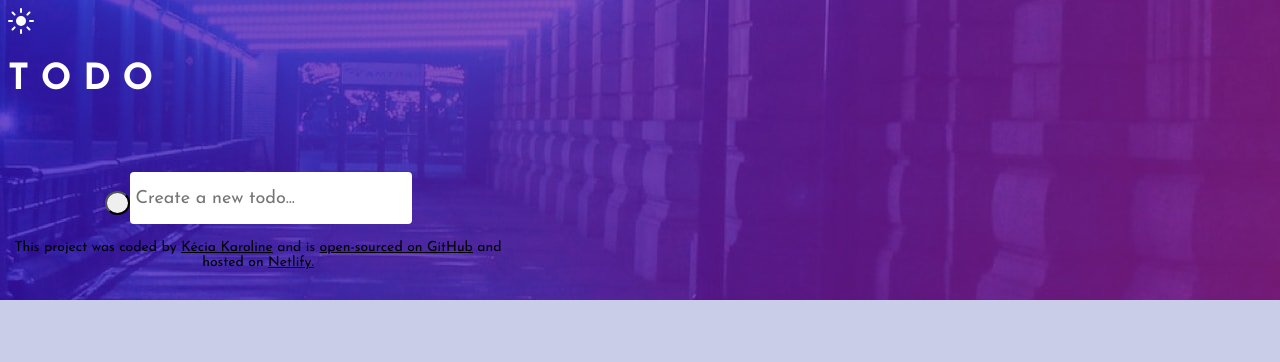
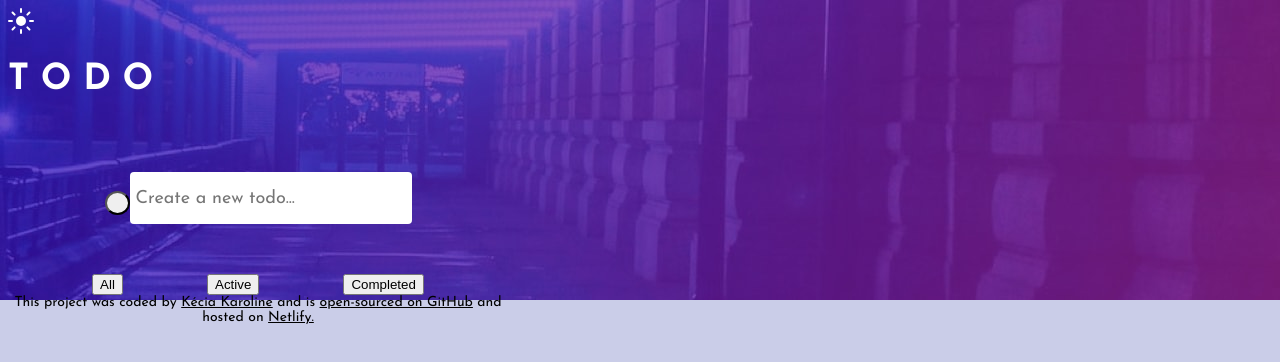
Before and after one commit to keciakaroline/todo-app, a React (Create React App) app: page / in a window 1280 px wide. Shown: the top 362 px of the page. Built offline with nearby package versions, Linux system fonts and the light colour scheme.

Commit message:
Added filter state & conditions

```diff
--- a/src/App.js
+++ b/src/App.js
@@ -1,4 +1,4 @@
-import React, { useState } from "react";
+import React, { useState, useEffect } from "react";
 import Header from "./components/Header";
 import Footer from "./components/Footer";
 import Form from "./components/Form";
@@ -7,9 +7,31 @@ import FilterTodo from "./components/FilterTodo";
 import "./App.css";
 
 function App() {
+  // use state
   const [inputText, setinputText] = useState("");
   const [todos, setTodos] = useState([]);
-  const [status, setStatus] = useState("All");
+  const [status, setStatus] = useState("all");
+  const [filter, setFilter] = useState([]);
+
+  // use effect
+  useEffect(() => {
+    filterHandler();
+  }, [todos, status]);
+
+  // create a filter
+  const filterHandler = () => {
+    switch (status) {
+      case "completed":
+        setFilter(todos.filter((todo) => todo.completed === true));
+        break;
+      case "active":
+        setFilter(todos.filter((todo) => todo.completed === false));
+        break;
+      default:
+        setFilter(todos);
+        break;
+    }
+  };
 
   return (
     <div className="App">
@@ -18,14 +40,15 @@ function App() {
         <h1>T O D O</h1>
       </header>
       <Form
+        inputText={inputText}
+        setinputText={setinputText}
         todos={todos}
         setTodos={setTodos}
-        inputText={inputText}
-        setinputText={setinputText}
-        setstatus={setStatus} // Then go to where we have our selections
       />
-      <ListContainer todos={todos} setTodos={setTodos} />
-      <statusTodo />
+      <ListContainer todos={todos} setTodos={setTodos} filter={filter} />
+      <FilterTodo
+        setStatus={setStatus} // Then go to where we have our selections
+      />
       <Footer />
     </div>
   );
--- a/src/components/ListContainer.js
+++ b/src/components/ListContainer.js
@@ -2,12 +2,12 @@ import React from "react";
 import List from "./List";
 import "./styles/ListContainer.css";
 
-export default function ListContainer({ todos, setTodos }) {
-  //console.log(todos);
+export default function ListContainer({ todos, setTodos, filter }) {
+  //  console.log(filter);
   return (
     <div className="List">
       <ul className="todo-list">
-        {todos.map((todo, index) => (
+        {filter.map((todo, index) => (
           <List
             todos={todos}
             setTodos={setTodos}
```
